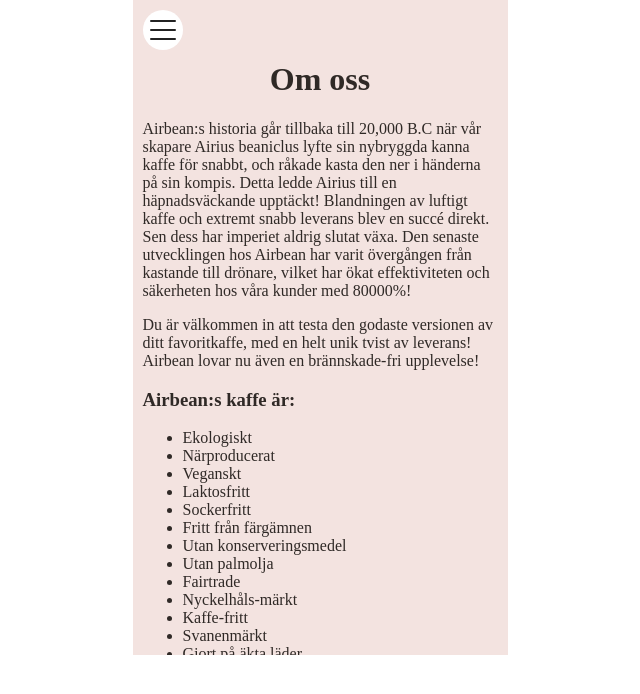
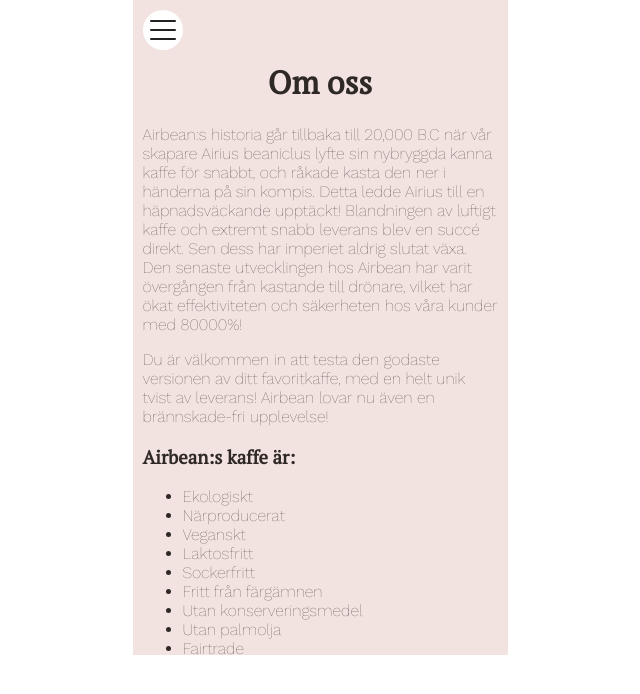
Before and after one commit to Kybbe/fire-turtles, a React (Create React App) app: page /about in a window 1280 px wide. Shown: the top 694 px of the page, without its empty margins (320-960 px from the left). Built offline with nearby package versions, Linux system fonts and the light colour scheme.

Commit message:
text update
updated font families

```diff
--- a/public/index.html
+++ b/public/index.html
@@ -1,14 +1,22 @@
 <!DOCTYPE html>
 <html lang="en">
+
 <head>
   <meta charset="utf-8" />
   <link rel="icon" href="%PUBLIC_URL%/favicon.ico" />
   <meta name="viewport" content="width=device-width, initial-scale=1" />
   <meta name="theme-color" content="#000000" />
-    <meta
-      name="description"
-      content="Web site created using create-react-app"
-    />
+  <meta name="description" content="Web site created using create-react-app" />
+
+
+
+  <!--- GOOGLE FONTS (DOWN) <H2> PT SERIF FONT -->
+  <link href="https://fonts.googleapis.com/css2?family=PT+Serif&display=swap" rel="stylesheet">
+
+  <!--- GOOGLE FONTS (DOWN) <P> WORK SANS FONT --->
+  <link href="https://fonts.googleapis.com/css2?family=Work+Sans:wght@100&display=swap" rel="stylesheet">
+
+
   <link rel="apple-touch-icon" href="%PUBLIC_URL%/logo192.png" />
   <!--
       manifest.json provides metadata used when your web app is installed on a
@@ -26,6 +34,7 @@
     -->
   <title>React App</title>
 </head>
+
 <body>
   <noscript>You need to enable JavaScript to run this app.</noscript>
   <div id="root"></div>
@@ -40,4 +49,5 @@
       To create a production bundle, use `npm run build` or `yarn build`.
     -->
 </body>
+
 </html>
--- a/src/App.css
+++ b/src/App.css
@@ -315,12 +315,20 @@
   justify-content: center;
   align-content: center;
   text-align: center;
-
-
 }
 
-.sides2{
-    position: left;
-   left: 50px;
+  .sides2{
+      position: left;
+     left: 50px;
+  }
 
-}
+  /* TEXTS, * = all text exept text that are specified under */
+
+  * {
+
+    font-family: 'PT Serif', serif;
+  }
+
+  .menuDescription, .cartPrice, .about p, .about li  {
+    font-family: 'Work Sans', sans-serif;
+  }
```
Lines whose indentation alone changed are shown as unchanged.
